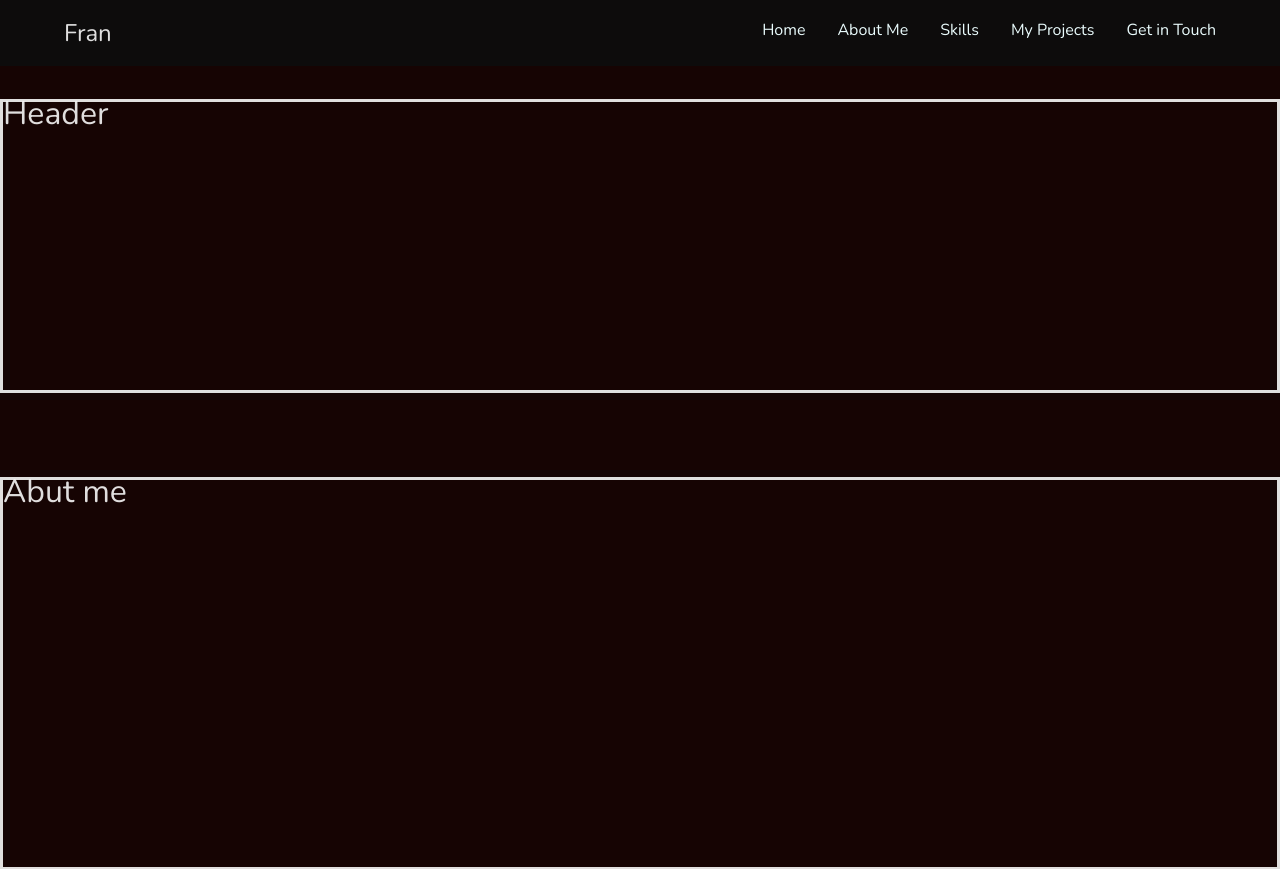
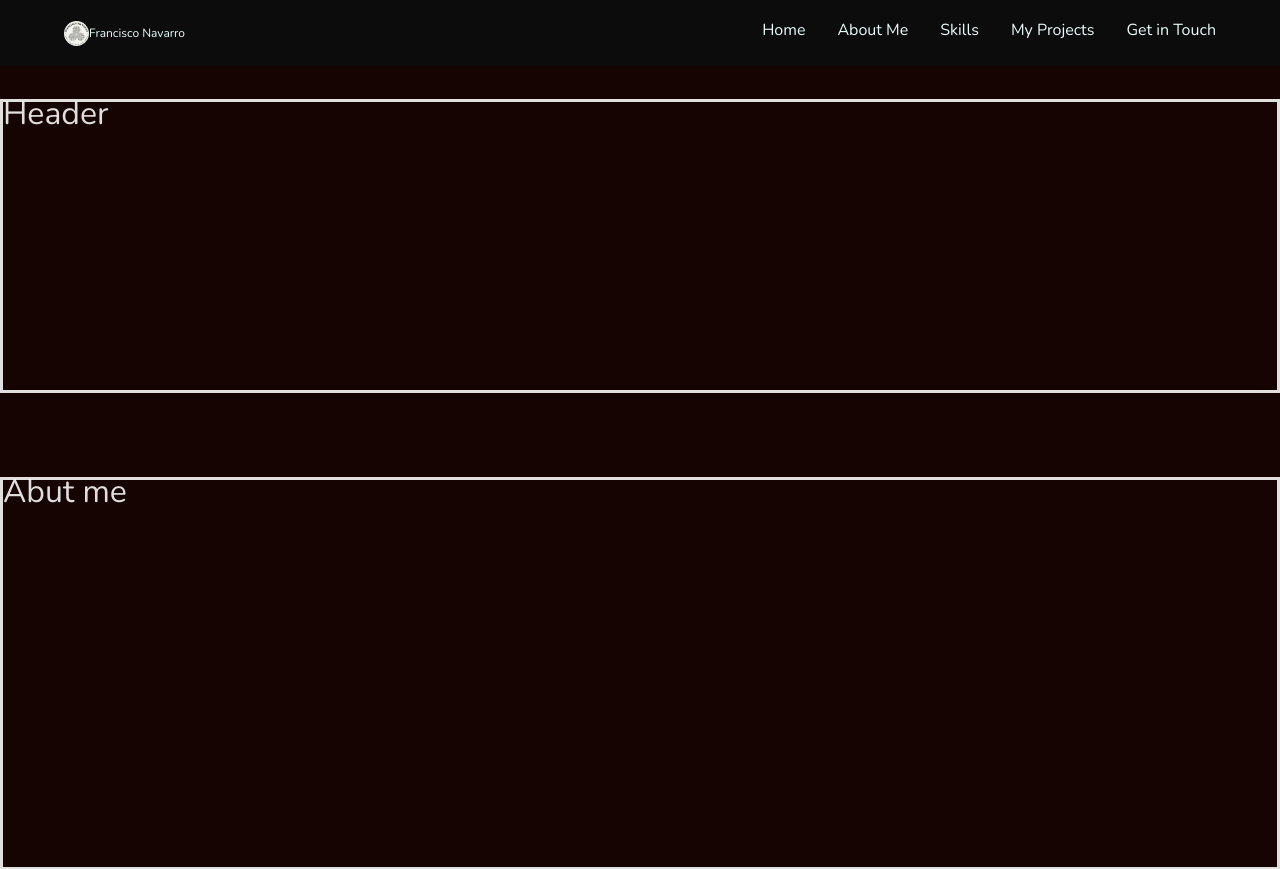
Before and after one commit to FranNavarro27F/Portfolio_fran_2, a React (Vite) app in the folder vite-project/: page / in a window 1280 px wide. Shown: the top 869 px of the page. Built offline with nearby package versions, Linux system fonts and the light colour scheme.

Commit message:
before Light mode and dark mode

```diff
--- a/vite-project/src/App.css
+++ b/vite-project/src/App.css
@@ -1,3 +1,5 @@
+
+
 *{
   box-sizing: border-box;
   margin: 0;
@@ -97,7 +99,7 @@ Variables CSS
 
 
 
-/* Mobile menu */
+/*--- Mobile menu ---*/
 .nav{
   position: fixed;
   display: flex;
@@ -106,6 +108,21 @@ Variables CSS
   min-height: 4.125rem;
   width: 100vw;
 }
+/* -- logo -- */
+.logo{
+  display: flex;
+  /* background-color: #3f4343; */
+}
+.logo span{
+  color: #E9FBFC;
+  font-family: Nunito;
+  font-size: 12px;
+}
+.nav__logo{
+  height: 1.5625rem;
+  border-radius: 1rem;
+}
+/* --/ logo-- */
 
 .nav__input:checked + .nav__menu{
   /* background-color: tomato; */
@@ -177,7 +194,7 @@ Variables CSS
   }
 
 }
-/* ----------- */
+/* -----/ Mobile Menu------ */
 
 
  .gridContainter{
@@ -189,8 +206,6 @@ Variables CSS
   /* grid-template-columns: repeat(12, 1fr); */
   grid-template-rows: 1fr;
   grid-column-gap: 16px;
-
-
  }
 
  .NavBar{
--- a/vite-project/src/App.jsx
+++ b/vite-project/src/App.jsx
@@ -2,6 +2,7 @@ import { useState } from 'react'
 import reactLogo from './assets/react.svg'
 import './App.css'
 import menu from "./assets/menu.svg";
+import fran_logo from "./assets/fran-dev-logo-claro.png";
 
 function App() {
   const [count, setCount] = useState(0)
@@ -11,7 +12,11 @@ function App() {
 
     <nav className='nav'>
       <div className='nav__container'>
-        <h1 className='nav__logo'>Fran</h1>
+        {/* <h1 className='nav__logo'>Fran</h1> */}
+        <div className='logo'>
+          <img className='nav__logo' src={fran_logo} alt="logo" />
+          <span>Francisco Navarro</span>
+        </div>
         <label className='nav__label' htmlFor="menu" >
           <img className='nav__img' src={menu} alt="no hay imagen" />
         </label>
```
Also changed, not shown: vite-project/src/assets/fran-dev-logo-claro.png (added), vite-project/src/assets/fran-dev-logo-negro.png (added).
